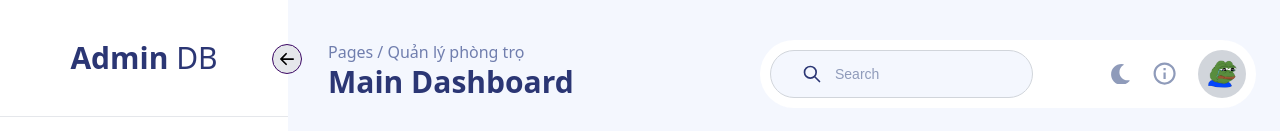
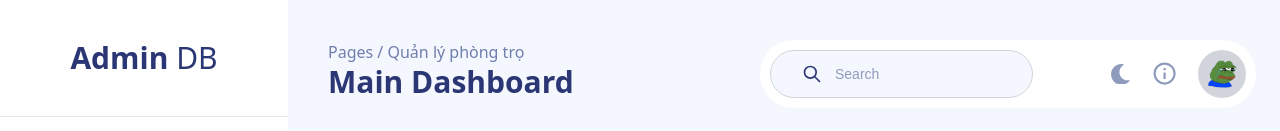
Before and after one commit to HHUUYYLLEE/Thue_tro_FE, a React (Vite) app: page /admin/dashboard in a window 1280 px wide. Shown: the top 131 px of the page. Built offline with nearby package versions, Linux system fonts and the light colour scheme; no server answers; some icons are missing; a web font is replaced by a local one.

Commit message:
hide arrow

```diff
--- a/src/components/AdminSidebar/AdminSidebar.jsx
+++ b/src/components/AdminSidebar/AdminSidebar.jsx
@@ -12,12 +12,12 @@ export default function AdminSidebar() {
 
   return (
     <div className={`bg-white h-screen duration-300 relative rounded-br-3xl ${open ? 'w-72' : 'w-20'}`}>
-      <BsArrowLeftShort
+      {/* <BsArrowLeftShort
         className={`mt-2 -mr-0.5 bg-gray-200 text-3xl rounded-full absolute -right-3 top-9 border border-purple-950 cursor-pointer duration-300' ${
           !open && 'rotate-180'
         }`}
         onClick={() => setOpen(!open)}
-      />
+      /> */}
       <div className='flex justify-center p-10 border-b'>
         <h1 className={`text-[#2B3674] text-3xl ${!open && 'hidden'}`}>
           <strong>Admin </strong>DB
```
